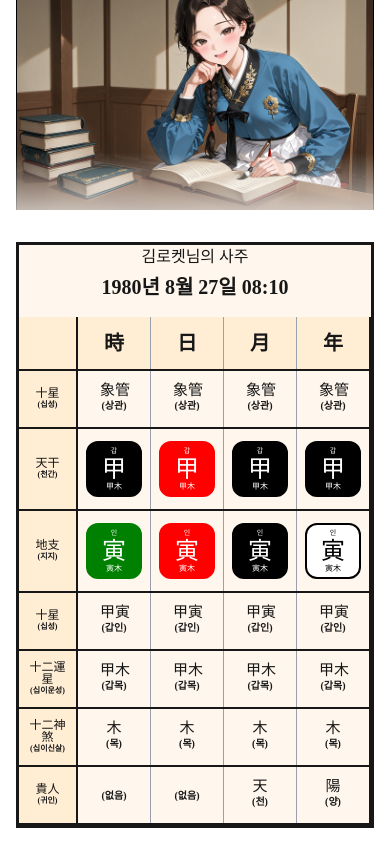
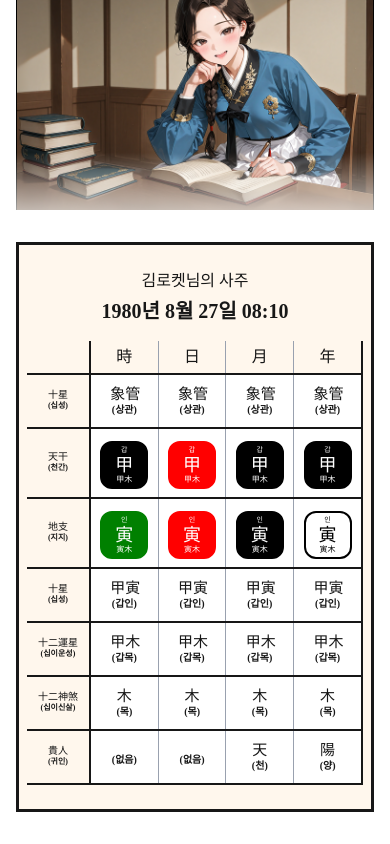
Before and after one commit to G1Coding/RocketAI, a Next.js app: page / in a window 390 px wide. Shown: the part 891-1735 px from the top of the page. Built offline with nearby package versions, Linux system fonts and the light colour scheme.

Commit message:
style: 반응형으로 css 수정

```diff
--- a/src/components/table-body.tsx
+++ b/src/components/table-body.tsx
@@ -19,8 +19,8 @@ export default function TableBody({ bodyData, rowHeaders }: TableBodyProps) {
         return (
           <tr key={rowIndex} className="border-b-2 ">
             {/* 각 행의 제목 */}
-            <th className="bg-orange-100 border-r-2 p-1.5">
-              <div className="font-normal text-[12px] leading-none">{rowTitle.hanja}</div>
+            <th className=" border-r-2 p-1.5">
+              <div className="font-normal text-[10px] md:text-[12px] leading-none">{rowTitle.hanja}</div>
               <div className="font-bold text-[8px]">({rowTitle.text})</div>
             </th>
 
@@ -28,8 +28,8 @@ export default function TableBody({ bodyData, rowHeaders }: TableBodyProps) {
             {bodyData.map((data, colIndex) => {
               const cell = data[key as keyof SajuData];
               return (
-                <td key={colIndex} className="px-2 py-3 border border-r-1 border-gray-400">
-                  <div className="flex items-center justify-center">
+                <td key={colIndex} className="px-1 md:px-2 py-2 border border-r-1 border-gray-400 bg-white">
+                  <div className="flex items-center justify-center mt-1">
                     <TableCell cellData={cell} />
                   </div>
                 </td>
--- a/src/components/table-cell.tsx
+++ b/src/components/table-cell.tsx
@@ -17,7 +17,7 @@ export default function TableCell({ cellData }: TableCellProps) {
     console.log(color);
     return (
       <div
-        className={`border-2 rounded-xl flex flex-col items-center justify-center w-14 h-14 gap-0 `}
+        className={`border-2 rounded-xl flex flex-col items-center justify-center w-12 h-12 md:w-14 md:h-14 gap-0 `}
         style={{
           borderColor: color === "white" ? "black" : color,
           color: color === "white" ? "black" : "white",
@@ -25,7 +25,7 @@ export default function TableCell({ cellData }: TableCellProps) {
         }}
       >
         <div className="font-normal text-[7px]">{hanjaKo}</div>
-        <div className="font-normal text-2xl leading-none">{hanja}</div>
+        <div className="font-normal text-lg md:text-2xl leading-none ">{hanja}</div>
         <div className="font-normal text-[8px]">{hanjaLabel}</div>
       </div>
     );
--- a/src/components/table-header.tsx
+++ b/src/components/table-header.tsx
@@ -3,9 +3,9 @@ interface TableHeaderProps {
   birth: string;
 }
 
-export default function TableHeader({name, birth}: TableHeaderProps) {
+export default function TableHeader({ name, birth }: TableHeaderProps) {
   return (
-    <div >
+    <div>
       <div className="font-normal text-base mb-1">{name}님의 사주</div>
       <div className="font-bold text-xl"> {birth}</div>
     </div>
--- a/src/components/table.tsx
+++ b/src/components/table.tsx
@@ -9,16 +9,18 @@ interface TableProps {
 
 export default function Table({ sajuInfo }: TableProps) {
   return (
-    <div className="flex flex-col gap-4">
+    <div className="flex flex-col gap-4 w-full p-2 md:p-4 my-4">
       <TableHeader name={sajuInfo.name} birth={sajuInfo.birth} />
 
       {/* 표 작성 */}
-      <table className=" border-r-2 border-b-2 text-center border-collapse" >
-        <thead className="bg-orange-100 border-b-2">
-          <tr className="font-normal text-xl ">
-            <th className="border-r-2"></th> {/* 첫 번째 빈 칸 */}
+        <table className=" border-r-2 border-b-2 text-center border-collapse">
+          <thead className=" border-b-2">
+            <tr className=" ">
+              <th className="border-r-2 px-3 min-w-[40px] md:min-w-[70px]"></th> {/* 첫 번째 빈 칸 */}
               {columnHeaders.map((header, index) => (
-              <th key={index} className="border-r-1 border-gray-400 p-3">{header}</th>
+                <th key={index} className="border-r-1 border-gray-400 p-1 md:p-3 font-normal sm-text-lg md:text-xl">
+                  {header}
+                </th>
               ))}
             </tr>
           </thead>
--- /dev/null
+++ b/tailwind.config.ts
@@ -0,0 +1,28 @@
+import type { Config } from "tailwindcss";
+
+export default {
+  content: [
+    "./src/pages/**/*.{js,ts,jsx,tsx,mdx}",
+    "./src/components/**/*.{js,ts,jsx,tsx,mdx}",
+    "./src/app/**/*.{js,ts,jsx,tsx,mdx}",
+  ],
+  theme: {
+    extend: {
+      fontFamily: {
+        nanum: ['"Nanum Pen Script"', "sans-serif"],
+        zen: ['"Zen Antique"', "serif"],
+        asi: ['"Asi Gothic"', "sans-serif"],
+      },
+      colors: {
+        background: "var(--background)",
+        foreground: "var(--foreground)",
+      },
+
+      spacing: {
+        mobileInputHeight: "40px",
+        tabletInputHeight: "44px",
+      },
+    },
+  },
+  plugins: [],
+} satisfies Config;
```
Lines whose indentation alone changed are shown as unchanged.
